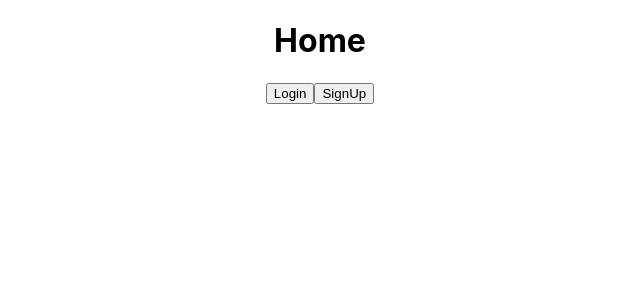
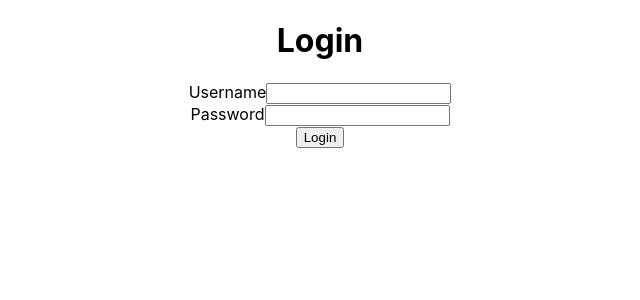
Before and after one commit to NewTechMike/favorite-moments, a React (Create React App) app in the folder client/: page /login in a window 1280 px wide. Shown: the top 300 px of the page, without its empty margins (320-960 px from the left). Built offline with nearby package versions, Linux system fonts and the light colour scheme; no server answers.

Commit message:
Added login and login Button

```diff
--- a/client/src/components/App.js
+++ b/client/src/components/App.js
@@ -3,6 +3,7 @@ import React, { useState, useEffect} from "react";
 import { BrowserRouter, Switch, Route } from "react-router-dom";
 import SignUp from './SignUp';
 import Home from './Home';
+import Login from './Login';
 import '../App.css';
 
 function App() {
@@ -37,6 +38,9 @@ function App() {
           <Route path="/signup">
             <SignUp setUser={setUser}/>
           </Route>
+          <Route path="/login">
+            <Login setUser={setUser}/>
+          </Route>
           <Route>
             <Home />
           </Route>
--- a/client/src/components/Home.js
+++ b/client/src/components/Home.js
@@ -5,7 +5,8 @@ function Home(){
   let history = useHistory();
 
   function loginClick(){
-    alert("You Cliked Login")
+    history.push('/login')
+    console.log("Login Clicked")
   }
   function signUpClick(){
     history.push('/signup')
--- a/client/src/components/Login.js
+++ b/client/src/components/Login.js
@@ -0,0 +1,46 @@
+import React, { useState} from "react"
+
+function Login ({setUser}){
+  const [username, setUsername] = useState("");
+  const [password, setPassword] = useState("");
+
+function handleSubmit(e){
+  e.preventDefault();
+  fetch('/login', {
+    method: "POST",
+    headers: {
+      "Content-Type": "application/json",
+    },
+    body: JSON.stringify({ username, password }),
+  }).then((r) => {
+    if(r.ok) {
+      r.json().then((user) => setUser(user));
+    }
+  });
+}
+
+  return(
+    <div>
+      <form onSubmit={handleSubmit}>
+        <h1>Login</h1>
+        <label htmlFor="username">Username</label>
+        <input
+          type="text"
+          id="username"
+          value={username}
+          onChange={(e) => setUsername(e.target.value)}
+          /> <br/>
+        <label htmlFor="password">Password</label>
+        <input
+          type="password"
+          id="password"
+          value={password}
+          onChange={(e) => setPassword(e.target.value)}
+          /> <br/>
+          <button type="submit">Login</button>
+      </form>
+    </div>
+  )
+}
+
+export default Login;
--- a/client/src/components/SignUp.js
+++ b/client/src/components/SignUp.js
@@ -51,7 +51,8 @@ function SignUp ({setUser}){
           autoComplete="off"
           value={passwordConfirmation}
           onChange={(e)=> setPasswordConfirmation(e.target.value)}
-        />
+        /> <br/>
+        <button type="button">Sign Up</button>
       </form>
     </div>
   );
```
